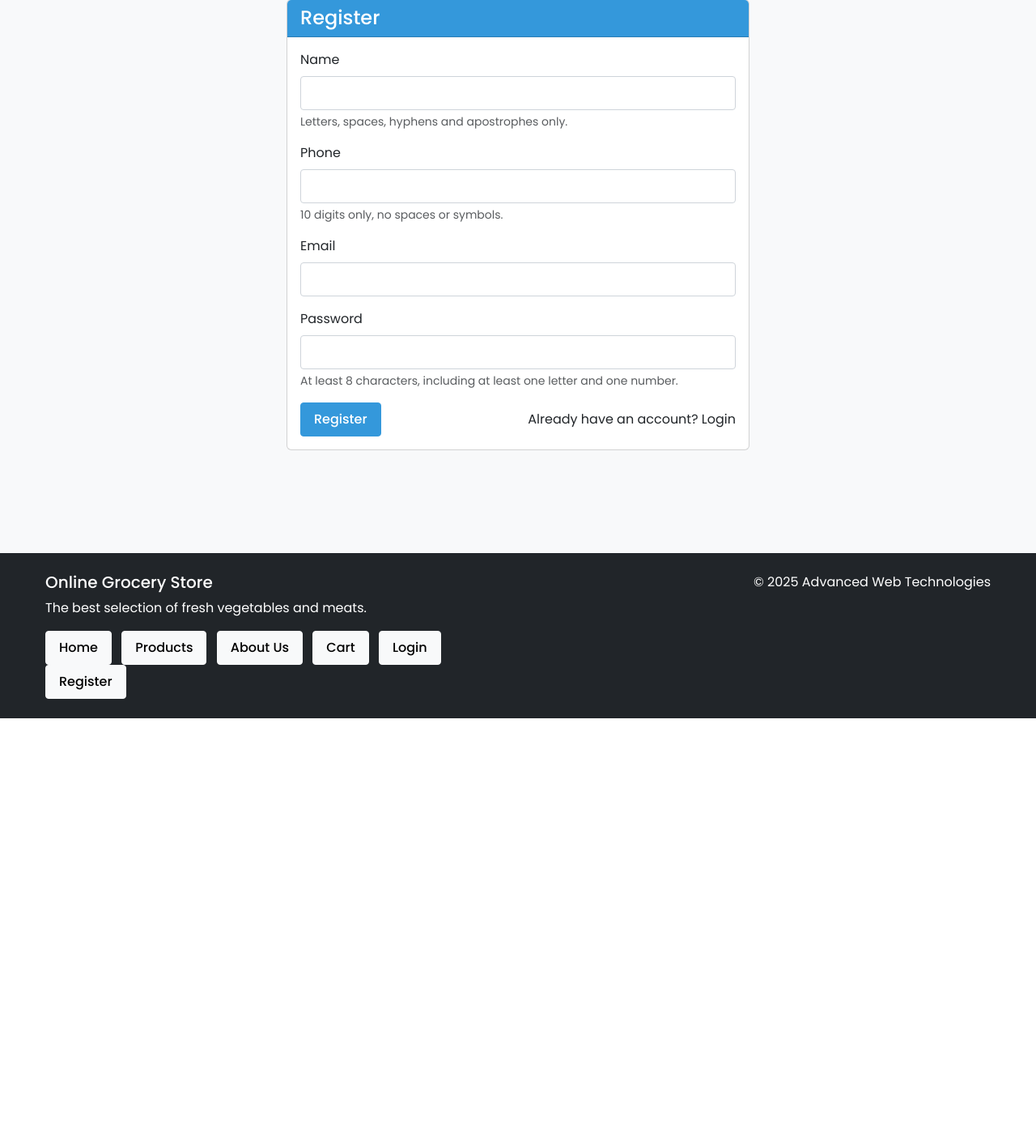
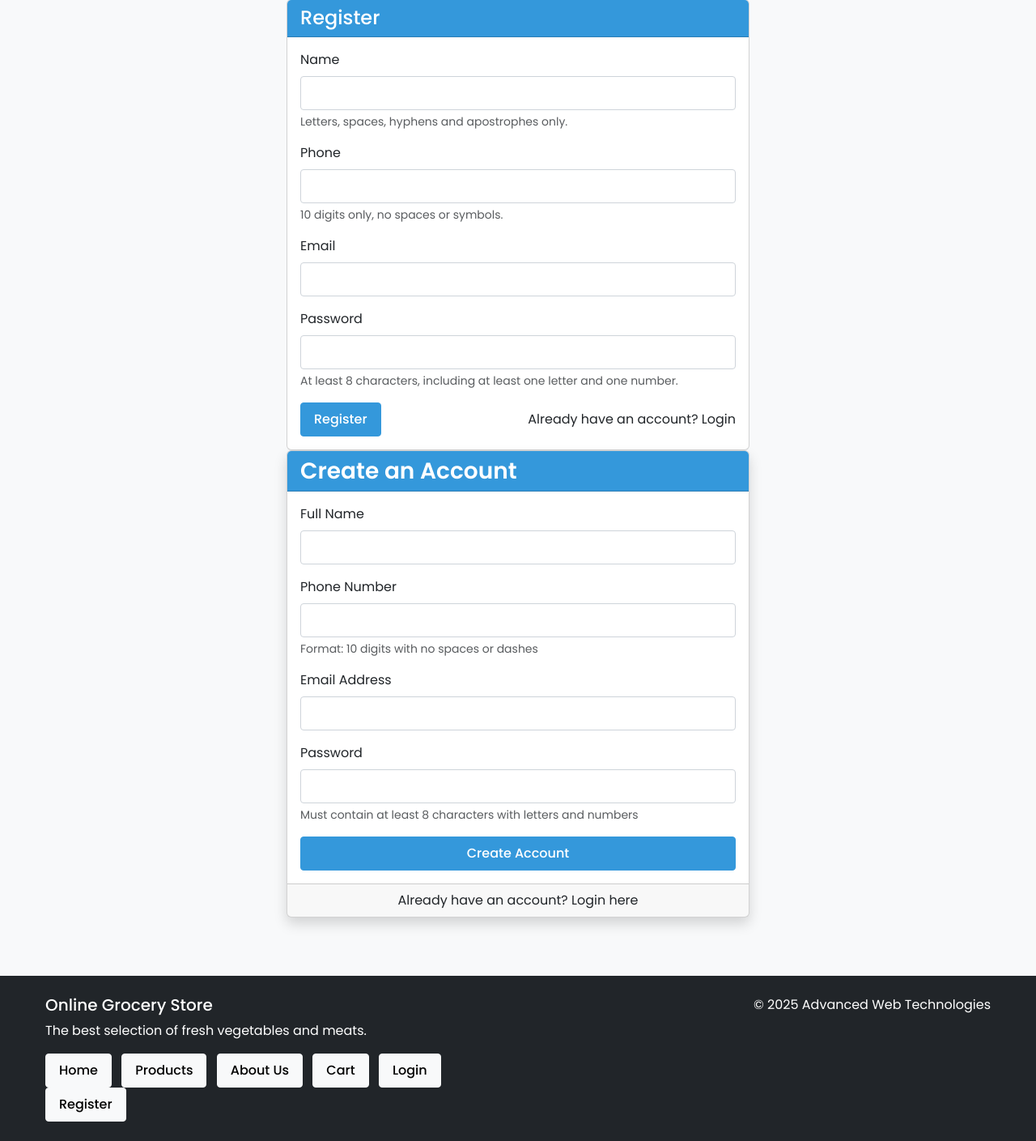
Before and after one commit to Hitzinni/advanced-web-tech-final, a PHP site: page /register in a window 1280 px wide. Shown: the part 81-1490 px from the top of the page at 81% size. Before the commit the page ends 968 px from the top, so only its background shows below. Run offline with PHP 8.4, Linux system fonts and the light colour scheme.

Commit message:
working register page

```diff
--- a/src/Controllers/AuthController.php
+++ b/src/Controllers/AuthController.php
@@ -141,6 +141,7 @@ class AuthController
      */
     public function registerForm(): void
     {
+        try {
             // Check if the user is already logged in.
             if (isset($_SESSION['user_id'])) {
                 // Redirect to homepage if logged in.
@@ -151,6 +152,11 @@ class AuthController
             // Set page metadata for the registration view.
             $pageTitle = 'Create an Account';
             $metaDescription = 'Register for an account to place orders at our online grocery store.';
+
+            // CSRF token setup if not already present
+            if (!isset($_SESSION['csrf_token'])) {
+                $_SESSION['csrf_token'] = bin2hex(random_bytes(32));
+            }
 
             // Render the 'register' view.
             View::output('register', [
@@ -166,6 +172,82 @@ class AuthController
 
             // Clear registration flash data (error message and submitted values) from session.
             unset($_SESSION['register_error'], $_SESSION['register_data']);
+        } catch (\Throwable $e) {
+            // Log the error
+            error_log('AuthController::registerForm - Unhandled exception: ' . $e->getMessage() . ' - ' . $e->getTraceAsString());
+
+            // Display a basic registration form when the template fails
+            echo '<!DOCTYPE html>
+            <html>
+            <head>
+                <title>Create an Account | Online Grocery Store</title>
+                <meta name="viewport" content="width=device-width, initial-scale=1.0">
+                <link href="https://cdn.jsdelivr.net/npm/bootstrap@5.3.0/dist/css/bootstrap.min.css" rel="stylesheet">
+                <style>
+                    body { font-family: Arial, sans-serif; margin: 0; padding: 20px; }
+                    .container { max-width: 800px; margin: 0 auto; }
+                    .alert { padding: 15px; margin-bottom: 20px; border: 1px solid transparent; border-radius: 4px; }
+                    .alert-danger { background-color: #f8d7da; border-color: #f5c6cb; color: #721c24; }
+                    .card { border: 1px solid rgba(0,0,0,.125); border-radius: 4px; margin-bottom: 20px; }
+                    .card-header { padding: 15px; background-color: #0d6efd; color: white; }
+                    .card-body { padding: 15px; }
+                    .card-footer { padding: 15px; background-color: rgba(0,0,0,.03); }
+                    .form-group { margin-bottom: 15px; }
+                    label { display: block; margin-bottom: 5px; }
+                    input { width: 100%; padding: 8px; border: 1px solid #ced4da; border-radius: 4px; }
+                    .btn { display: inline-block; padding: 8px 16px; background-color: #0d6efd; color: white; border: none; border-radius: 4px; cursor: pointer; text-decoration: none; }
+                    .form-text { color: #6c757d; font-size: 14px; margin-top: 5px; }
+                </style>
+            </head>
+            <body>
+                <div class="container">
+                    <div class="alert alert-danger">
+                        <strong>Notice:</strong> Using basic registration form due to a template rendering issue.
+                    </div>
+
+                    <div class="card">
+                        <div class="card-header">
+                            <h3 style="margin: 0;">Create an Account</h3>
+                        </div>
+                        <div class="card-body">
+                            <form method="post" action="index.php?route=register">
+                                <input type="hidden" name="csrf_token" value="' . $_SESSION['csrf_token'] . '">
+
+                                <div class="form-group">
+                                    <label for="name">Full Name</label>
+                                    <input type="text" id="name" name="name" value="' . htmlspecialchars($_SESSION['register_data']['name'] ?? '') . '" required>
+                                </div>
+
+                                <div class="form-group">
+                                    <label for="phone">Phone Number</label>
+                                    <input type="tel" id="phone" name="phone" value="' . htmlspecialchars($_SESSION['register_data']['phone'] ?? '') . '" pattern="[0-9]{10}" required>
+                                    <div class="form-text">Format: 10 digits with no spaces or dashes</div>
+                                </div>
+
+                                <div class="form-group">
+                                    <label for="email">Email Address</label>
+                                    <input type="email" id="email" name="email" value="' . htmlspecialchars($_SESSION['register_data']['email'] ?? '') . '" required>
+                                </div>
+
+                                <div class="form-group">
+                                    <label for="password">Password</label>
+                                    <input type="password" id="password" name="password" minlength="8" required>
+                                    <div class="form-text">Must contain at least 8 characters with letters and numbers</div>
+                                </div>
+
+                                <button type="submit" class="btn">Create Account</button>
+                            </form>
+                        </div>
+                        <div class="card-footer" style="text-align: center;">
+                            <p style="margin: 0;">Already have an account? <a href="index.php?route=login">Login here</a></p>
+                        </div>
+                    </div>
+
+                    <p><a href="index.php" class="btn">Back to Home</a></p>
+                </div>
+            </body>
+            </html>';
+        }
     }
 
     /**
--- a/src/views/register.php
+++ b/src/views/register.php
@@ -1,18 +1,57 @@
 <?php
 // Remove ViteAssets helper include
 // require_once __DIR__ . '/../Helpers/ViteAssets.php';
+
+// Prevent direct access to this template file
+if (!defined('BASE_PATH')) {
+    header('HTTP/1.0 403 Forbidden');
+    echo '<h1>403 Forbidden</h1>';
+    echo '<p>You are not allowed to access this file directly.</p>';
+    echo '<p><a href="../public/index.php?route=register">Go to Registration Page</a></p>';
+    exit;
+}
+
 // Retrieve CSRF token for React component
 $csrfToken = htmlspecialchars($_SESSION['csrf_token'] ?? '');
 
-// Find the built JavaScript file
-$jsFile = '';
-$distDir = __DIR__ . '/../../public/dist/assets';
-if (is_dir($distDir)) {
-    $files = glob($distDir . '/main-*.js'); // Look for main-[hash].js
-    if (!empty($files)) {
-        // Get the first match and make it relative to the public root
-        $jsFile = '/dist/assets/' . basename($files[0]);
+// Find the built JavaScript file - DIRECT PATH APPROACH
+$jsFile = '/dist/assets/main-BmDtgFI1.js';
+
+// Keeping the dynamic detection as a fallback
+if (!file_exists(__DIR__ . '/../../public' . $jsFile)) {
+    $jsFile = '';
+    $possibleDirs = [
+        __DIR__ . '/../../public/dist/assets',
+        __DIR__ . '/../dist/assets',
+        __DIR__ . '/../../dist/assets',
+        __DIR__ . '/../../public/assets',
+        __DIR__ . '/../../assets'
+    ];
+
+    foreach ($possibleDirs as $distDir) {
+        if (is_dir($distDir)) {
+            $files = glob($distDir . '/main-*.js'); // Look for main-[hash].js
+            if (!empty($files)) {
+                // Get the first match and make it relative to the public root
+                $fileName = basename($files[0]);
+                // Try to determine the correct URL path
+                if (strpos($distDir, '/public/') !== false) {
+                    $jsFile = str_replace('/public', '', $distDir);
+                    $jsFile = str_replace(__DIR__ . '/../..', '', $jsFile) . '/' . $fileName;
+                } else {
+                    $jsFile = '/dist/assets/' . $fileName;
+                }
+                break;
+            }
+        }
     }
+}
+
+// Debug output to help locate the files
+if (empty($jsFile)) {
+    error_log('Registration page: Could not find main-*.js in any of the expected directories');
+} else {
+    error_log('Registration page: Found JS file at ' . $jsFile);
 }
 // Note: This doesn't handle associated CSS files if the build outputs them separately.
 // A more robust solution would parse manifest.json.
@@ -26,18 +65,70 @@ if (is_dir($distDir)) {
 <!-- Placeholder for the React component -->
 <div id="react-register-form" data-csrf-token="<?= $csrfToken ?>"></div>
 
-<!--
-    Removed the original HTML form and the old <script> block
-    containing the plain JavaScript validation.
--->
-
-<!-- Load the pre-built React asset -->
+<!-- Load the pre-built React asset if available -->
 <?php if (!empty($jsFile)): ?>
     <script type="module" src="<?= htmlspecialchars($jsFile) ?>"></script>
-<?php else: ?>
-    <!-- Fallback or error message if build file not found -->
-    <div class="alert alert-warning">Could not load registration form script. Please run the build process.</div>
 <?php endif; ?>
+
+<!-- Basic registration form - always displayed -->
+<div class="row justify-content-center">
+    <div class="col-md-8 col-lg-6">
+        <div class="card shadow">
+            <div class="card-header bg-primary text-white">
+                <h3 class="card-title mb-0">Create an Account</h3>
+            </div>
+            <div class="card-body">
+                <form method="post" action="<?= \App\Helpers\View::url('register') ?>" class="needs-validation" novalidate>
+                    <!-- CSRF Token -->
+                    <input type="hidden" name="csrf_token" value="<?= $csrfToken ?>">
+
+                    <!-- Name field -->
+                    <div class="mb-3">
+                        <label for="name" class="form-label">Full Name</label>
+                        <input type="text" class="form-control" id="name" name="name"
+                            value="<?= htmlspecialchars($name ?? '') ?>" required>
+                        <div class="invalid-feedback">Please enter your full name</div>
+                    </div>
+
+                    <!-- Phone field -->
+                    <div class="mb-3">
+                        <label for="phone" class="form-label">Phone Number</label>
+                        <input type="tel" class="form-control" id="phone" name="phone"
+                            value="<?= htmlspecialchars($phone ?? '') ?>"
+                            pattern="[0-9]{10}" required>
+                        <div class="invalid-feedback">Please enter a valid 10-digit phone number</div>
+                        <div class="form-text">Format: 10 digits with no spaces or dashes</div>
+                    </div>
+
+                    <!-- Email field -->
+                    <div class="mb-3">
+                        <label for="email" class="form-label">Email Address</label>
+                        <input type="email" class="form-control" id="email" name="email"
+                            value="<?= htmlspecialchars($email ?? '') ?>" required>
+                        <div class="invalid-feedback">Please enter a valid email address</div>
+                    </div>
+
+                    <!-- Password field -->
+                    <div class="mb-3">
+                        <label for="password" class="form-label">Password</label>
+                        <input type="password" class="form-control" id="password" name="password"
+                            minlength="8" required>
+                        <div class="invalid-feedback">Password must be at least 8 characters</div>
+                        <div class="form-text">Must contain at least 8 characters with letters and numbers</div>
+                    </div>
+
+                    <!-- Submit button -->
+                    <div class="d-grid">
+                        <button type="submit" class="btn btn-primary">Create Account</button>
+                    </div>
+                </form>
+            </div>
+            <div class="card-footer text-center">
+                <p class="mb-0">Already have an account? <a href="<?= \App\Helpers\View::url('login') ?>">Login here</a></p>
+            </div>
+        </div>
+    </div>
+</div>
 
 <?php
 /*
```
Also changed, not shown: 1 other file. Lines whose indentation alone changed are shown as unchanged.
